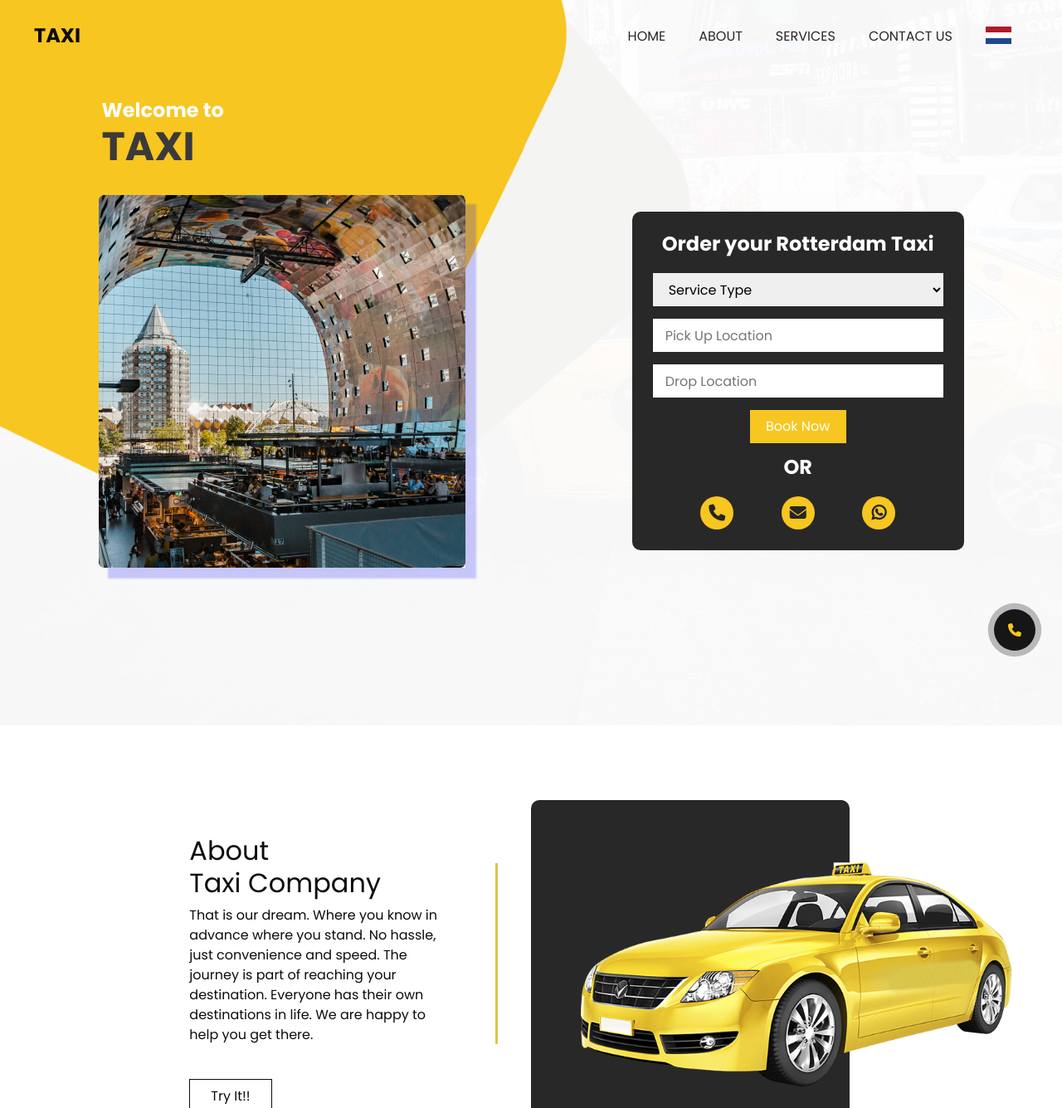
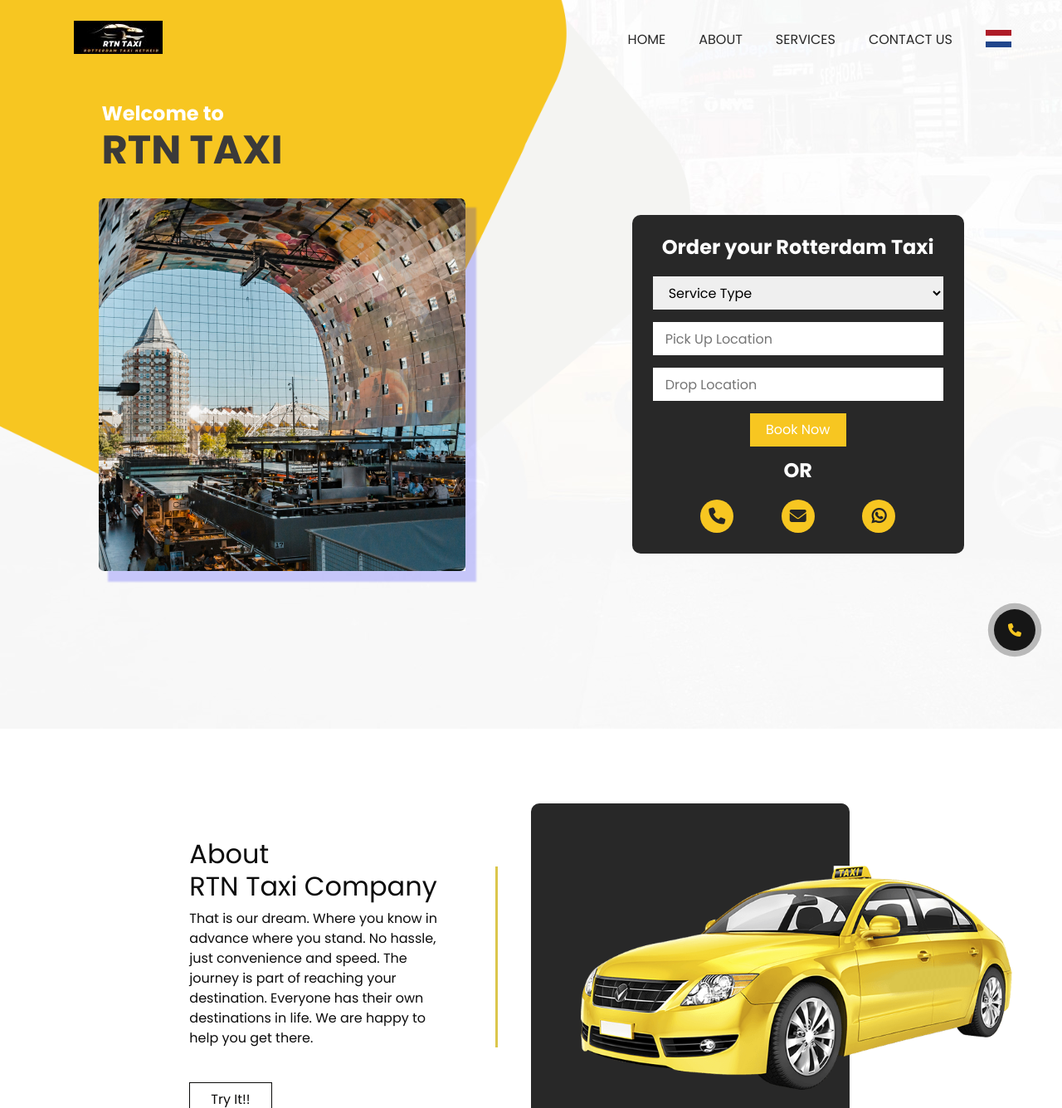
Before and after one commit to RubaAwata97/Taxi_RTN, a PHP site: page / in a window 1280 px wide. Shown: the top 1335 px of the page at 83% size. Run offline with PHP 8.4, Linux system fonts and the light colour scheme; data comes from the database, SQL or seed files in the repository; some libraries are stand-ins or nearby versions.

Commit message:
add Logo

```diff
--- a/css/style.css
+++ b/css/style.css
@@ -140,6 +140,7 @@
     display: -webkit-box;
     display: -ms-flexbox;
     display: flex;
+    margin-left: 3rem;
 }
 
 .navbar-brand span {
--- a/index.php
+++ b/index.php
@@ -23,9 +23,7 @@
             <div class="container-fluid">
                 <nav class="navbar navbar-expand-lg custom_nav-container ">
                     <a class="navbar-brand" href="#">
-                        <span>
-                            TAXI
-                        </span>
+                        <img class="logo" src="images/header_logo.jpg">
                     </a>
                     <button class="navbar-toggler" type="button" data-toggle="collapse"
                         data-target="#navbarSupportedContent" aria-controls="navbarSupportedContent"
@@ -77,7 +75,7 @@
                                     <?php echo $labels['welcome_to'] ?>
                                 </h4>
                                 <h1>
-                                    TAXI
+                                    RTN TAXI
                                 </h1>
                             </div>
                             <div id="carouselExampleIndicators" class="carousel slide" data-ride="carousel">
@@ -179,7 +177,7 @@
                     <div class="detail-box">
                         <h2>
                             <?php echo $labels['about'] ?> <br>
-                            Taxi <?php echo $labels['company'] ?>
+                            RTN Taxi <?php echo $labels['company'] ?>
                         </h2>
                         <p>
                             <?php echo $labels['about_description'] ?>
--- a/sections/head.php
+++ b/sections/head.php
@@ -9,8 +9,8 @@
     <meta name="description" content="" />
     <meta name="author" content="" />
 
-    <title>TAXI</title>
-
+    <title>RTN TAXI</title>
+    <link rel="icon" type="image/x-icon" href="images/logo.jpg">
 
     <!-- slider stylesheet -->
     <link rel="stylesheet" type="text/css"
```
Also changed, not shown: images/header_logo.jpg (added), images/logo.jpg (added).
